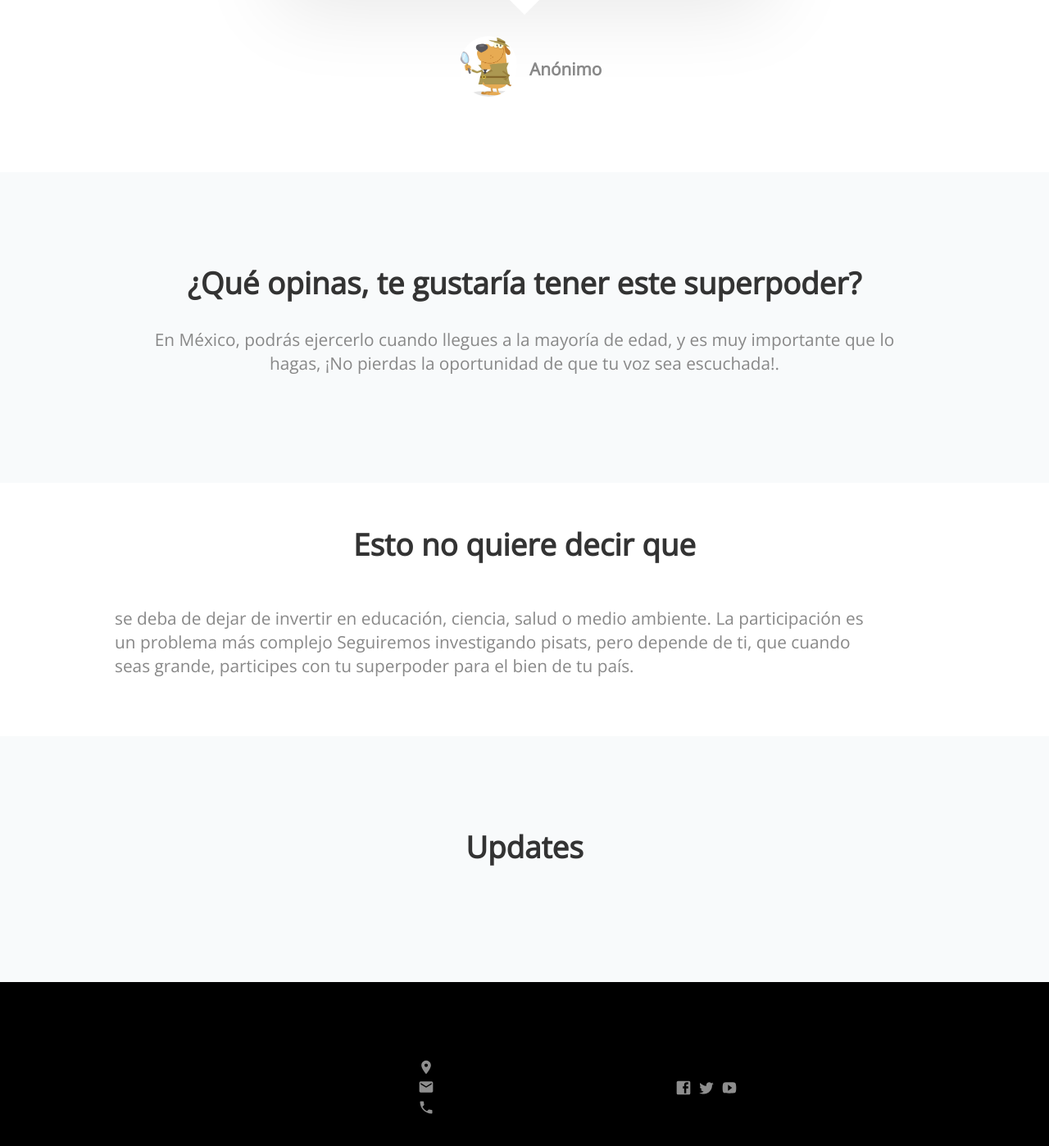
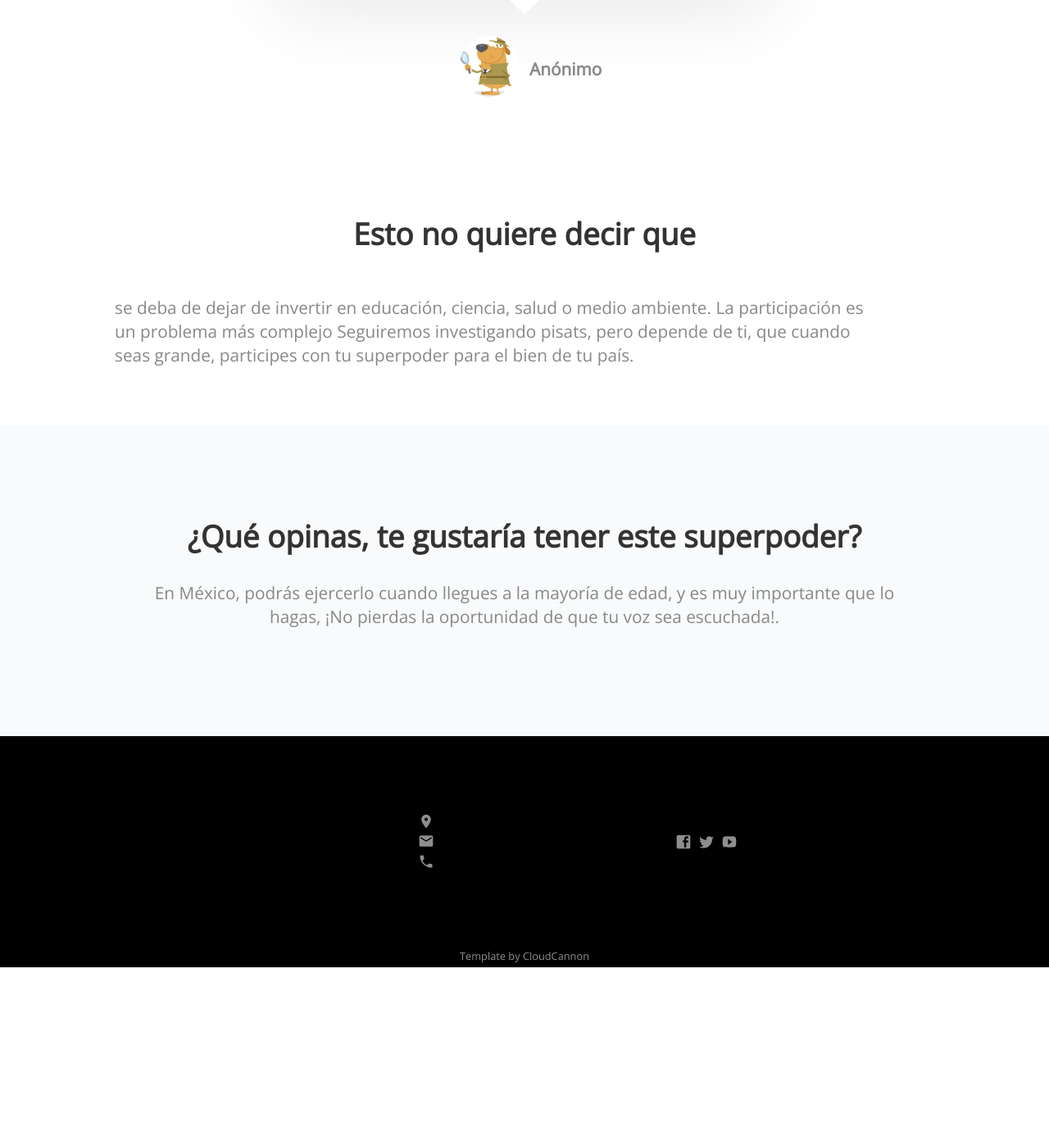
Before and after one commit to carlaAndr/democracia.github.io, a Jekyll site: the page built from index.html, in a window 1280 px wide and 1400 px high, scrolled down 4470 px. Shown: the whole window at 82% size. Built offline with Jekyll 4.4.1, drawn with Linux system fonts in a browser that asks for light colours; nearby versions of some CDN libraries; after the commit the page ends 5650 px from its top, so only the background shows below that.

Commit message:
Update index.html

```diff
--- a/index.html
+++ b/index.html
@@ -122,22 +122,12 @@ title: Democracia
 		</p>
 		<div class="attribute">
 			<p class="meta">
-				<span class="image"><img class="editable" src="{{ site.baseurl }}/images/perro2.jpg" alt="Wooly"></span>
+				<span class="image"><img class="editable" src="{{ site.baseurl }}/images/perro2.jpg" alt="dog"></span>
 				<span class="author editable"><strong>Anónimo</strong></span>
 			</p>
 		</div>
 	</blockquote>
 </div>
-
-<div class="darker">
-	<div class="container">
-		<h2 class="editable">¿Qué opinas, te gustaría tener este superpoder?</h2>
-		<p class="editable" style="text-align: center;"> En México, podrás ejercerlo cuando llegues a la mayoría de edad,
-			y es muy importante que lo hagas,  ¡No pierdas la oportunidad de que tu voz sea escuchada!.</p>
-
-	</div>
-</div>
-
 <div class="container">
 	<h2 class="editable">Esto no quiere decir que</h2>
 	<div class="columns">
@@ -150,11 +140,11 @@ title: Democracia
 	</div>
 	</div>
 </div>
-
 <div class="darker">
 	<div class="container">
-		<h2 class="editable">Updates</h2>
-		<p class="editor-link"><a href="cloudcannon:collections/_posts" class="btn"><strong>&#9998;</strong> Add Update</a></p>
+		<h2 class="editable">¿Qué opinas, te gustaría tener este superpoder?</h2>
+		<p class="editable" style="text-align: center;"> En México, podrás ejercerlo cuando llegues a la mayoría de edad,
+			y es muy importante que lo hagas,  ¡No pierdas la oportunidad de que tu voz sea escuchada!.</p>
 
 	</div>
 </div>
```
